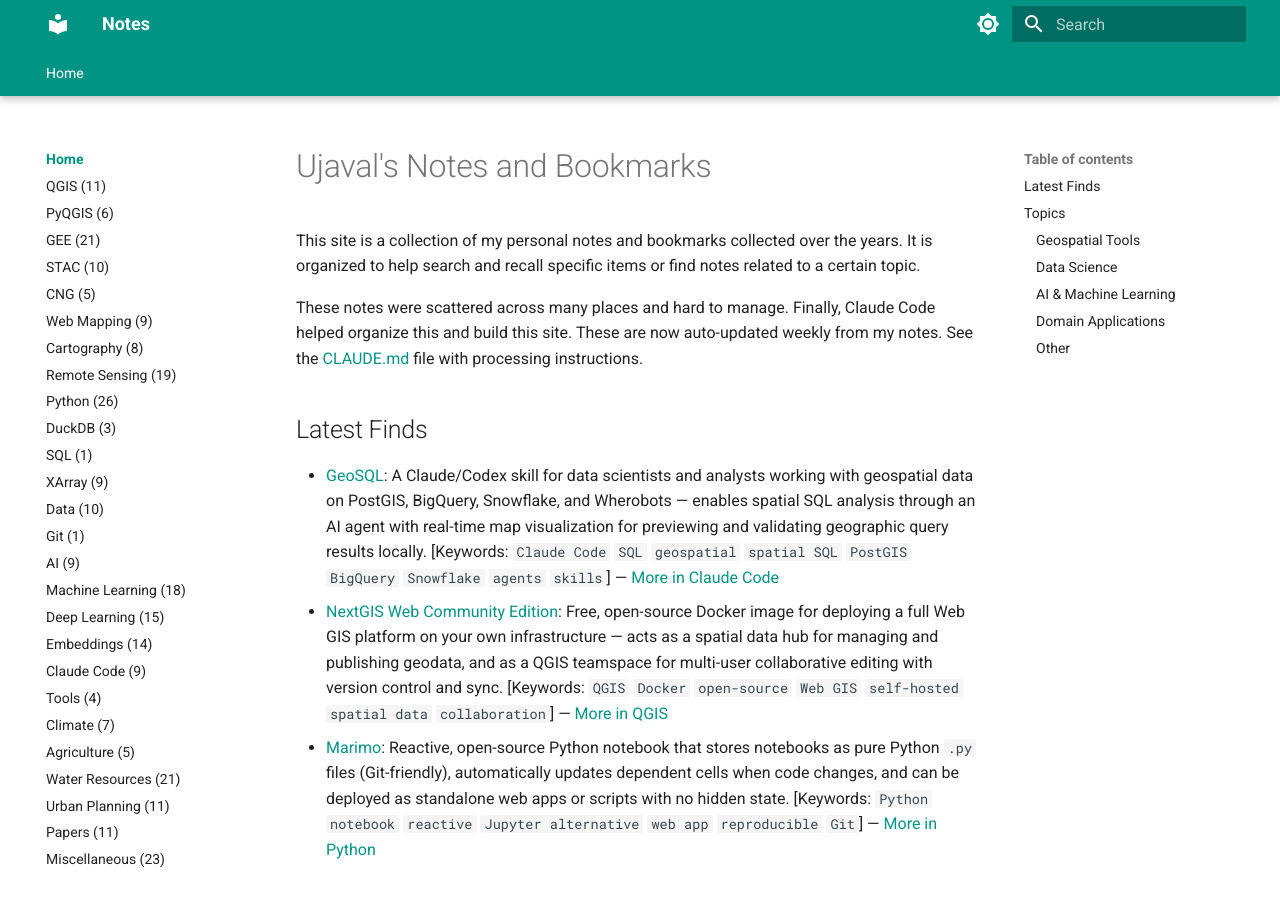
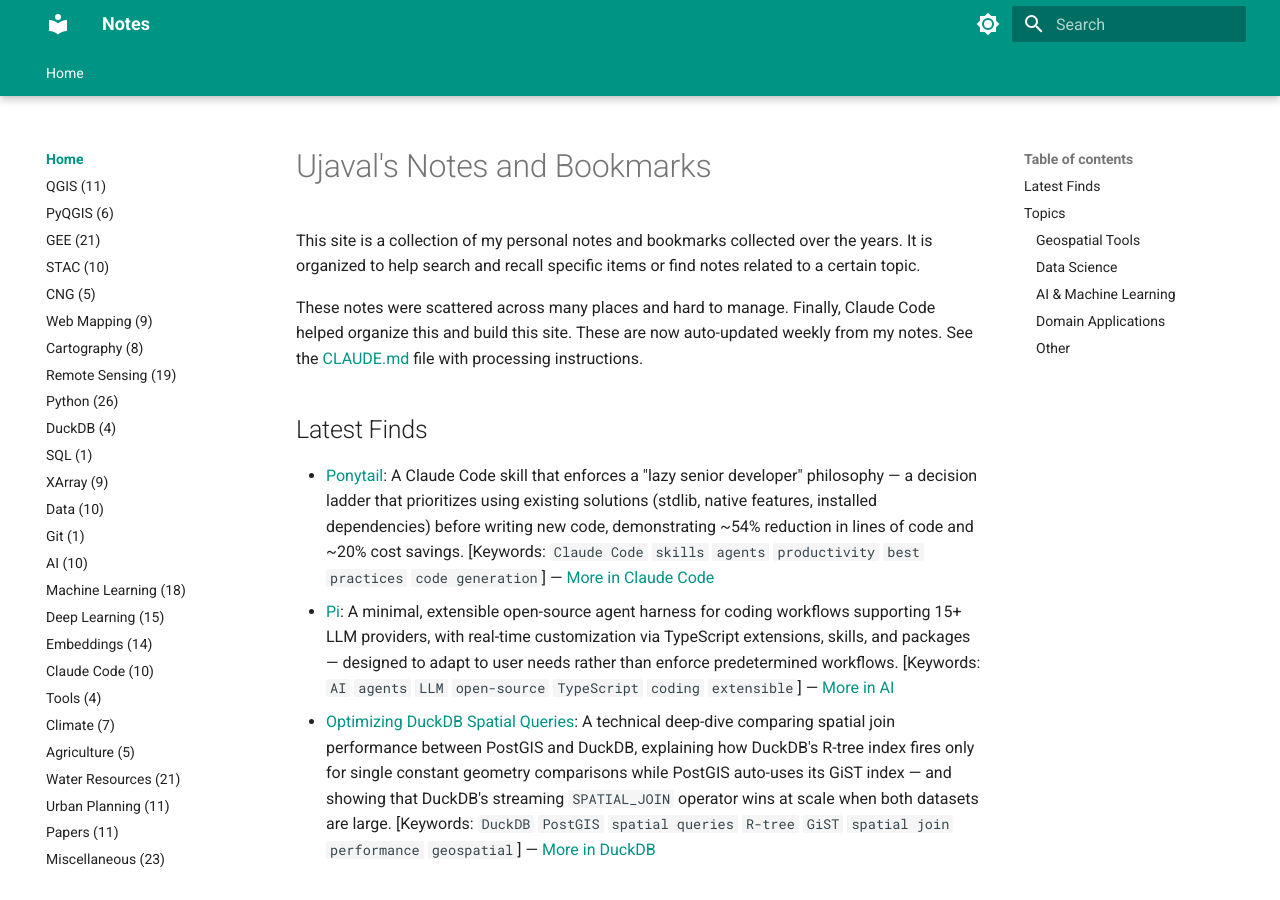
Before and after one commit to spatialthoughts/notes, an MkDocs documentation site: the page built from content/index.md, in a window 1280 px wide and 900 px high. Built offline with MkDocs 1.6.1 and Material for MkDocs 9.7.7, drawn with Linux system fonts in a browser that asks for light colours.

Commit message:
Process 2026-06-14 to 2026-06-19 daily notes: add DuckDB spatial optimization, Ponytail skill, and Pi agent harness; update Latest Finds
Co-Authored-By: Claude Sonnet 4.6 <noreply@anthropic.com>

```diff
--- a/content/index.md
+++ b/content/index.md
@@ -6,9 +6,9 @@ These notes were scattered across many places and hard to manage. Finally, Claud
 
 ## Latest Finds
 
-- [GeoSQL](https://github.com/dekart-xyz/geosql): A Claude/Codex skill for data scientists and analysts working with geospatial data on PostGIS, BigQuery, Snowflake, and Wherobots — enables spatial SQL analysis through an AI agent with real-time map visualization for previewing and validating geographic query results locally. [Keywords: `Claude Code` `SQL` `geospatial` `spatial SQL` `PostGIS` `BigQuery` `Snowflake` `agents` `skills`] — [More in Claude Code](Claude_Code.md)
-- [NextGIS Web Community Edition](https://nextgis.com/blog/nextgis-web-community-edition/): Free, open-source Docker image for deploying a full Web GIS platform on your own infrastructure — acts as a spatial data hub for managing and publishing geodata, and as a QGIS teamspace for multi-user collaborative editing with version control and sync. [Keywords: `QGIS` `Docker` `open-source` `Web GIS` `self-hosted` `spatial data` `collaboration`] — [More in QGIS](QGIS.md)
-- [Marimo](https://marimo.io/): Reactive, open-source Python notebook that stores notebooks as pure Python `.py` files (Git-friendly), automatically updates dependent cells when code changes, and can be deployed as standalone web apps or scripts with no hidden state. [Keywords: `Python` `notebook` `reactive` `Jupyter alternative` `web app` `reproducible` `Git`] — [More in Python](Python.md)
+- [Ponytail](https://github.com/DietrichGebert/ponytail): A Claude Code skill that enforces a "lazy senior developer" philosophy — a decision ladder that prioritizes using existing solutions (stdlib, native features, installed dependencies) before writing new code, demonstrating ~54% reduction in lines of code and ~20% cost savings. [Keywords: `Claude Code` `skills` `agents` `productivity` `best practices` `code generation`] — [More in Claude Code](Claude_Code.md)
+- [Pi](https://pi.dev/): A minimal, extensible open-source agent harness for coding workflows supporting 15+ LLM providers, with real-time customization via TypeScript extensions, skills, and packages — designed to adapt to user needs rather than enforce predetermined workflows. [Keywords: `AI` `agents` `LLM` `open-source` `TypeScript` `coding` `extensible`] — [More in AI](AI.md)
+- [Optimizing DuckDB Spatial Queries](https://www.geomermaids.com/cookbook/duckdb-spatial/): A technical deep-dive comparing spatial join performance between PostGIS and DuckDB, explaining how DuckDB's R-tree index fires only for single constant geometry comparisons while PostGIS auto-uses its GiST index — and showing that DuckDB's streaming `SPATIAL_JOIN` operator wins at scale when both datasets are large. [Keywords: `DuckDB` `PostGIS` `spatial queries` `R-tree` `GiST` `spatial join` `performance` `geospatial`] — [More in DuckDB](DuckDB.md)
 
 ## Topics
 
```
Also changed, not shown: content/AI.md (+2 -0 lines), content/Claude_Code.md (+2 -0 lines), content/DuckDB.md (+2 -0 lines).
